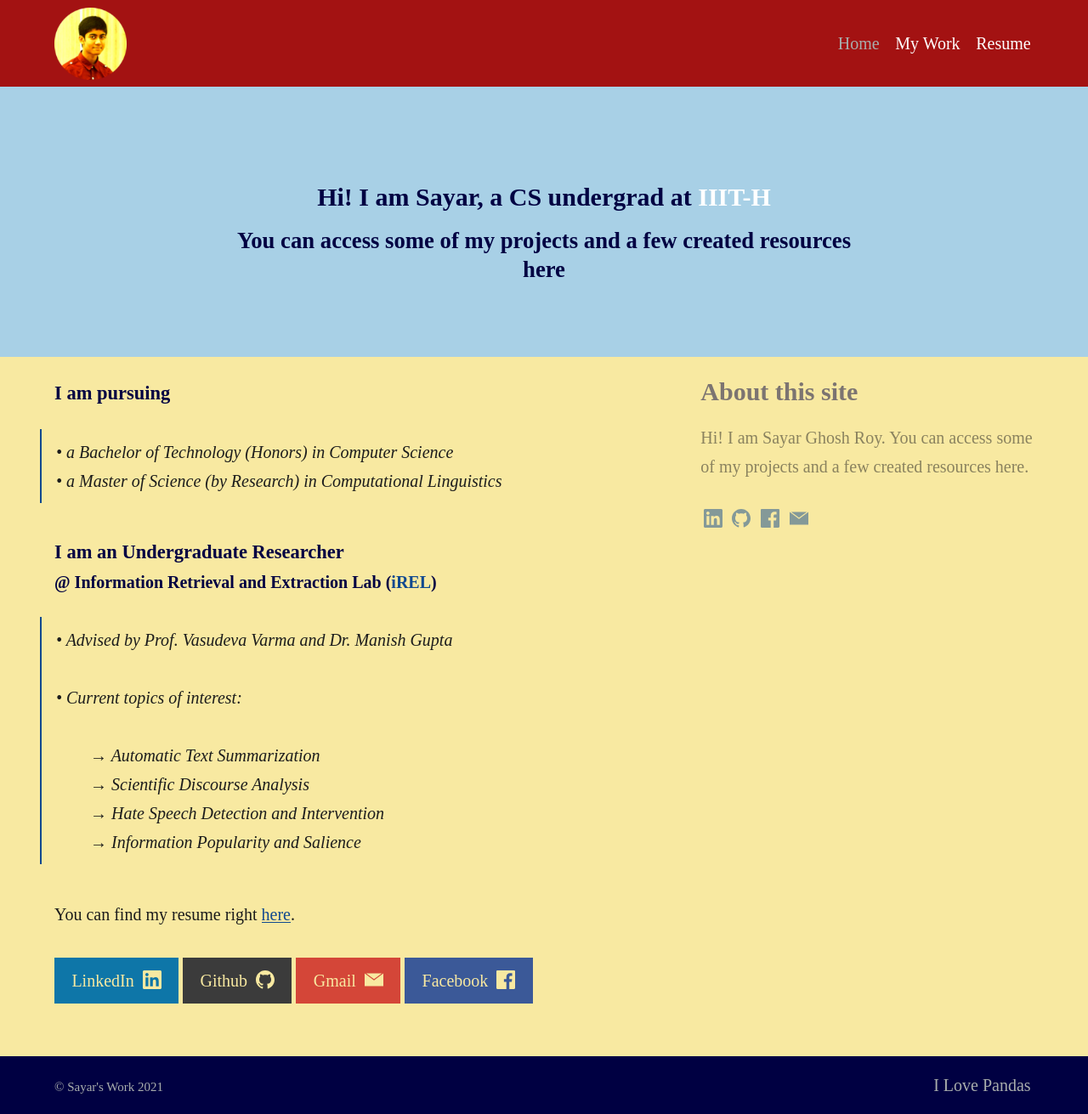
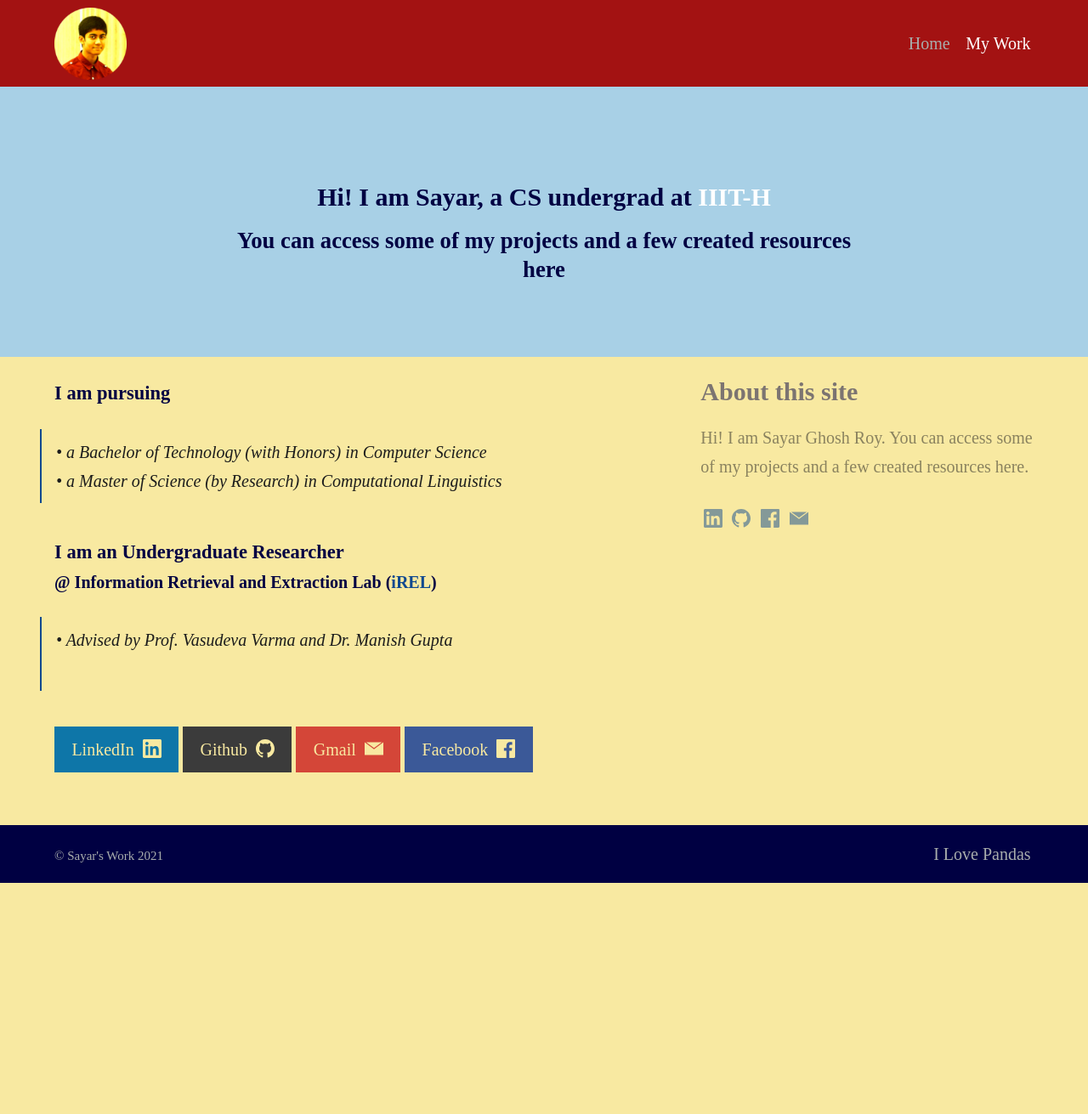
Before and after one commit to sayarghoshroy/sayarghoshroy.github.io, a Jekyll site: the page built from index.md, in a window 1280 px wide. Shown: the whole page at 85% size. Built offline with Jekyll 4.4.1, drawn with Linux system fonts in a browser that asks for light colours; some web fonts are replaced; after the commit the page ends 1039 px from its top, so only the background shows below that.

Commit message:
Updated site format

```diff
--- a/_config.yml
+++ b/_config.yml
@@ -88,8 +88,6 @@ navigation_header:
   url: /
 - title: My Work
   url: /work/
-- title: Resume
-  url: /assets/Sayar_Resume.pdf
 
 navigation_footer:
 - title: I Love Pandas
@@ -100,4 +98,3 @@ social_links: # Appears in sidebar. Set the urls then uncomment and comment out
   GitHub: https://github.com/sayarghoshroy
   facebook: https://www.facebook.com/Sayar.Ghosh.Roy
   email: mailto:sayar.1997@gmail.com
-  # document: ({{ site.url }}/assets/Sayar_Resume.pdf)
--- a/index.md
+++ b/index.md
@@ -10,7 +10,7 @@ aside: true
 
 ##### I am pursuing <br><br>
 
->  •  a Bachelor of Technology (Honors) in Computer Science <br>
+>  •  a Bachelor of Technology (with Honors) in Computer Science <br>
 >  •  a Master of Science (by Research) in Computational Linguistics
 
 ##### I am an Undergraduate Researcher
@@ -18,12 +18,5 @@ aside: true
 ###### @ Information Retrieval and Extraction Lab ([iREL](https://irel.iiit.ac.in/)) <br><br>
 
 >  •  Advised by Prof. Vasudeva Varma and Dr. Manish Gupta <br><br>
->  •  Current topics of interest: <br><br>
->   → Automatic Text Summarization <br>
->   → Scientific Discourse Analysis <br>
->   → Hate Speech Detection and Intervention <br>
->   → Information Popularity and Salience
-
-You can find my resume right [here]({{ site.url }}/assets/Sayar_Resume.pdf).
 
 {% include button.html text="LinkedIn" icon="linkedin" link="https://www.linkedin.com/in/sayarghoshroy/" color="#0e76a8" %}{% include button.html text="Github" icon="github" link="https://github.com/sayarghoshroy" color="#3b3b3b" %} {% include button.html text="Gmail" icon="email" link="mailto:sayar.1997@gmail.com" color="#d44638" %} {% include button.html text="Facebook" icon="facebook" link="https://facebook.com/Sayar.Ghosh.Roy" color="#3b5998" %}
```
Also changed, not shown: 1 other file.
